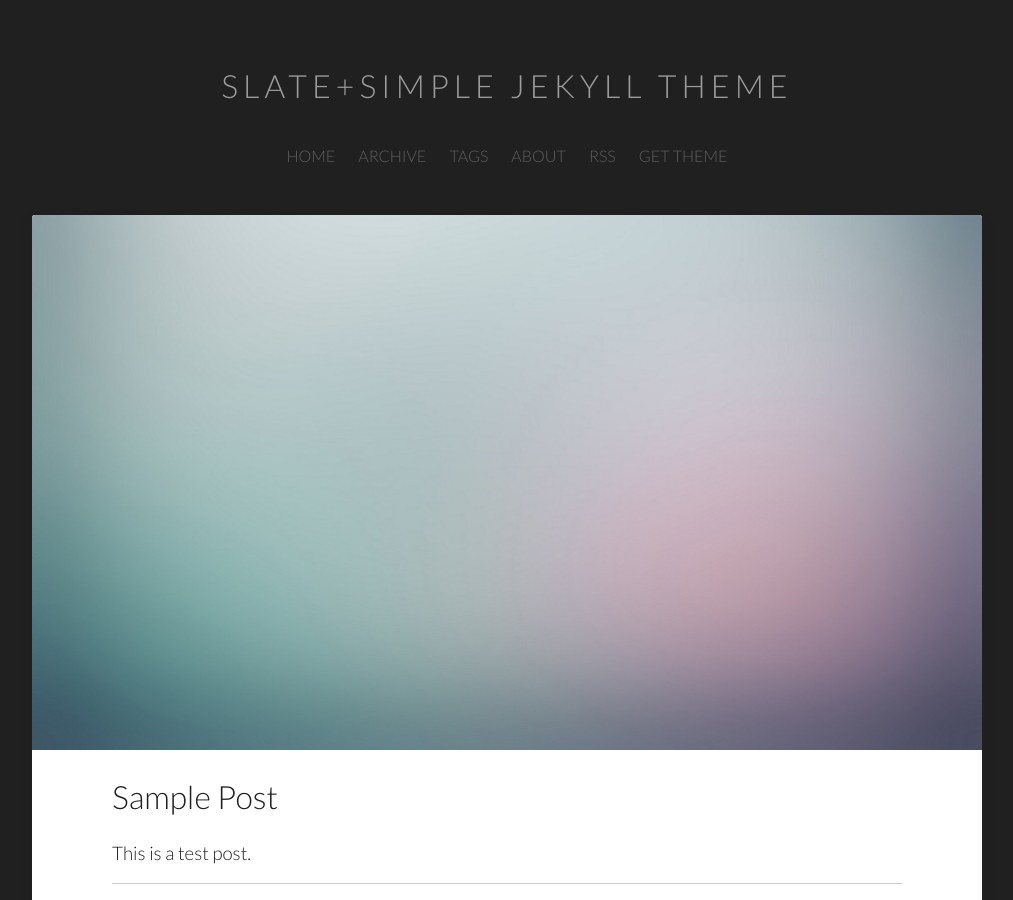
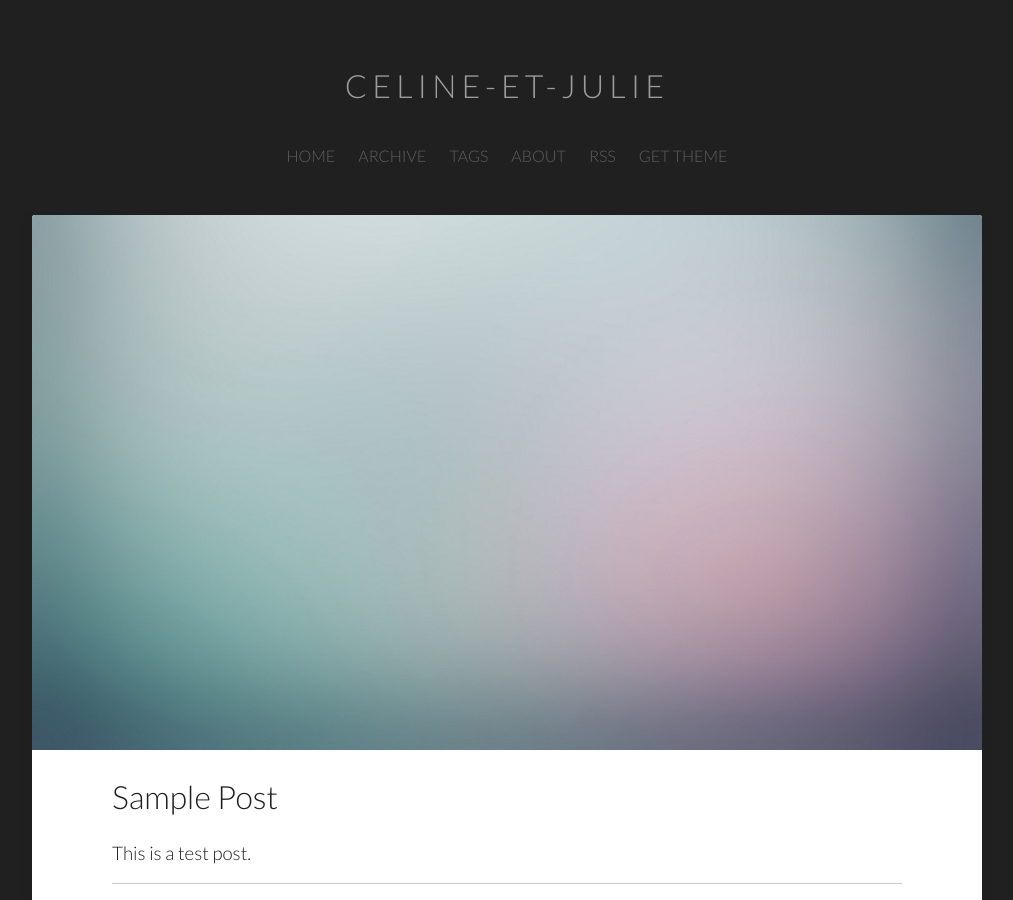
Before and after one commit to CelineyJulie/Celine-et-Julie, a Jekyll site: the page built from Slate-and-Simple-Jekyll-Theme-master/index.html, in a window 1280 px wide and 900 px high. Shown: the whole window, without its empty margins (133-1146 px from the left). Built offline with Jekyll 4.4.1, drawn with Linux system fonts in a browser that asks for light colours; the list of posts is cut into pages by our own code; some of the changed text lies outside the part shown.

Commit message:
Update _config.yml
Add some imfomation of myself

```diff
--- a/Slate-and-Simple-Jekyll-Theme-master/_config.yml
+++ b/Slate-and-Simple-Jekyll-Theme-master/_config.yml
@@ -1,7 +1,7 @@
-title:            Slate+Simple Jekyll Theme
-description:      Your site description...
-copyright:        Your Name
-url: # add your custom site url (format: https://example.com)
+title:            Celine-et-Julie
+description:      Cinema | Art | Liberty
+copyright:        Celine
+url: # https://celineyjulie.github.io/Celine-et-Julie/
 
 
 future:      false  # publish future dated posts --  true, false (default)
```
